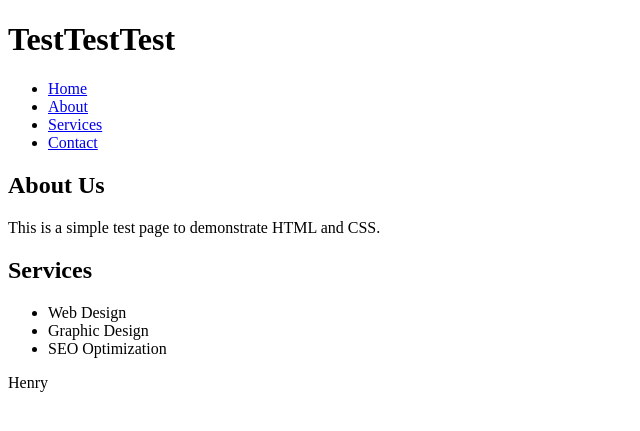
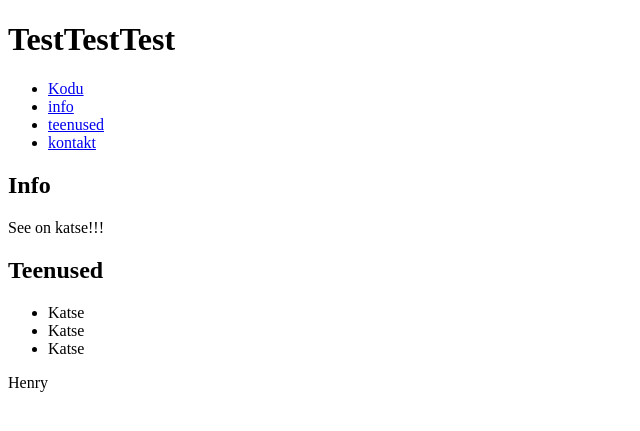
Before and after one commit to Henry-Heiki/is22Azure, a PHP site: page / in a window 1280 px wide. Shown: the top 431 px of the page, without its empty margins (0-640 px from the left). Run offline with PHP 8.4, Linux system fonts and the light colour scheme.

Commit message:
Update index.php
töötab!

```diff
--- a/index.php
+++ b/index.php
@@ -12,25 +12,25 @@
 
     <nav>
         <ul>
-            <li><a href="#">Home</a></li>
-            <li><a href="#">About</a></li>
-            <li><a href="#">Services</a></li>
-            <li><a href="#">Contact</a></li>
+            <li><a href="#">Kodu</a></li>
+            <li><a href="#">info</a></li>
+            <li><a href="#">teenused</a></li>
+            <li><a href="#">kontakt</a></li>
         </ul>
     </nav>
 
     <main>
         <section>
-            <h2>About Us</h2>
-            <p>This is a simple test page to demonstrate HTML and CSS.</p>
+            <h2>Info</h2>
+            <p>See on katse!!!</p>
         </section>
 
         <section>
-            <h2>Services</h2>
+            <h2>Teenused</h2>
             <ul>
-                <li>Web Design</li>
-                <li>Graphic Design</li>
-                <li>SEO Optimization</li>
+                <li>Katse</li>
+                <li>Katse</li>
+                <li>Katse</li>
             </ul>
         </section>
     </main>
```
